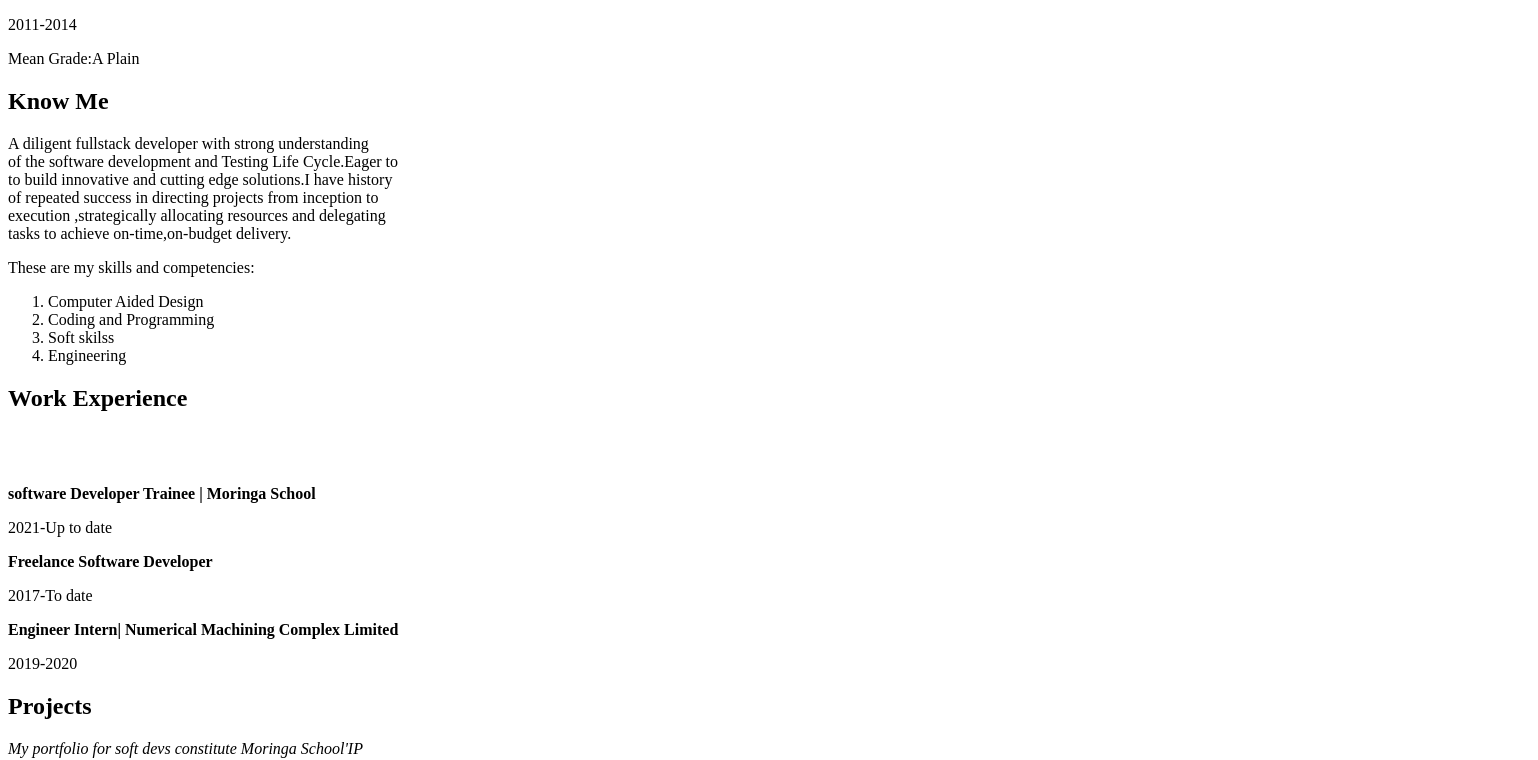
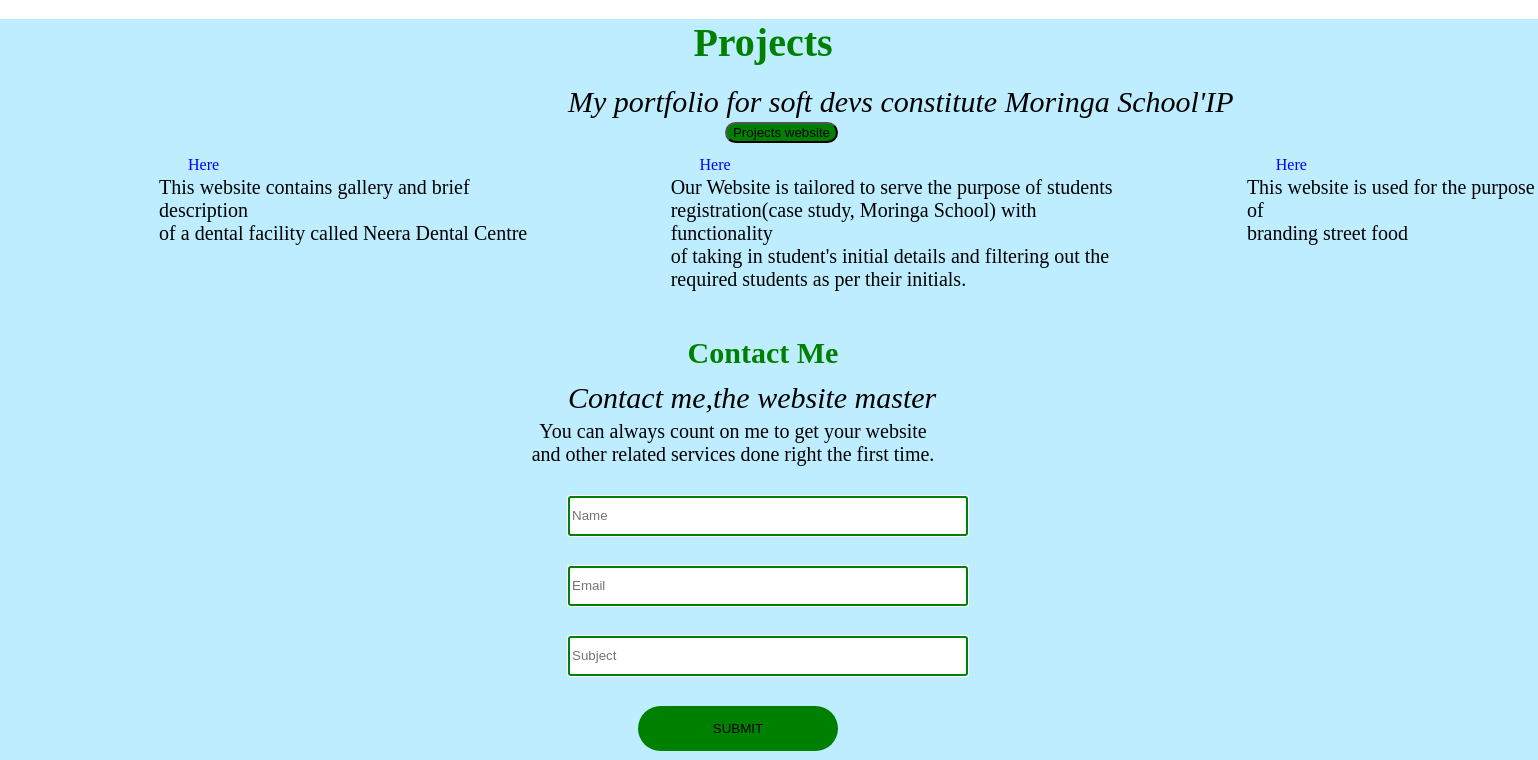
Before and after one commit to segem001/Portfolio-landing-page, a plain HTML site: page index.html in a window 1280 px wide. Shown: the part 854-1614 px from the top of the page, 1538 px wide, since content can reach past the window. Drawn offline with Linux system fonts and the light colour scheme.

Commit message:
add styles to html

```diff
--- a/style.css
+++ b/style.css
@@ -61,3 +61,125 @@ body{
         margin-right: 200px;
         border-radius: 100px;
     }
+    .About{
+        height: 180px;
+        margin-top:70px;
+    }
+
+    .Education{
+        line-height: 5px;
+        color: white;
+        margin-left: 30px;
+        margin-bottom: 20px;
+    }
+    .Education h2{
+        color: green;
+        text-shadow: 3px 3px 20px red;
+        font-size: 40px;
+    }
+    .Knowme{
+        float:right;
+        margin-top: -400px;
+        margin-right: 650px;
+        color: white;
+        padding:9px;
+        font-size: 20px;
+    }
+    .Knowme h2{
+        color: green;
+        font-size: 40px;
+        text-align: center;
+        text-shadow: 2px 2px 10px red;
+    }
+    .workexperience{
+        line-height: 5px;
+        color:white;
+        float:right;
+        margin-top: -350px;
+    }
+    .workexperience strong{
+    font-size: 20px;
+    }
+    .workexperience h2{
+        color:green;
+        font-size: 40px;
+        text-shadow: 3px 3px 10px red;
+    }
+    .section{
+        clear: both;
+        height: 800px;
+        /* border: 5px solid; */
+        background-color:#BDEDFF;
+        /* margin-left: -20px; */
+        width: 1550px;
+        margin-left: -20px;
+
+    }
+    .section h2 {
+        /* float: right; */
+        color:green;
+        text-align: center;
+        font-size: 30px;
+        /* text-shadow: 3px 3px 10px black; */
+        font-size: 40px;
+    }
+    .section a{
+        text-decoration: none;
+        color: blue;
+        margin-left: 30px;
+    }
+    .section em{
+        margin-left: 580px;
+        line-height: 5px;
+        font-size: 30px;
+    }
+    .section button{
+        border-radius: 30px;
+        background-color: green;
+       text-align: center;
+       float: right;
+       margin-right: 700px;
+
+    }
+    .section ul{
+        display: flex;
+        list-style-type: none;
+        justify-content: space-between;
+    }
+    .section  p{
+        margin-left: -60px;
+        font-size: 20px;
+    }
+    .section ul li a{
+        margin-left: 160px;
+    }
+    .container h2{
+        font-size: 30px;
+    }
+    .container p{
+        text-align: center;
+    }
+    .container input{
+        margin-bottom: 20px;
+        display: block;
+        margin: 30px;
+        width: 400px;
+        margin-left: 580px;
+        height: 40px;
+        /* border: 1px #BDEDFD; */
+        outline: auto;
+        color: green;
+    }
+    #button{
+        height: 45px;
+        width: 200px;
+        border: 1px black;
+        text-transform: uppercase;
+        font-family: sans-serif;
+        background-color: green;
+        margin-left: 400px;
+    }
+    #button:hover{
+        color:green;
+        background-color: white;
+    }
```
